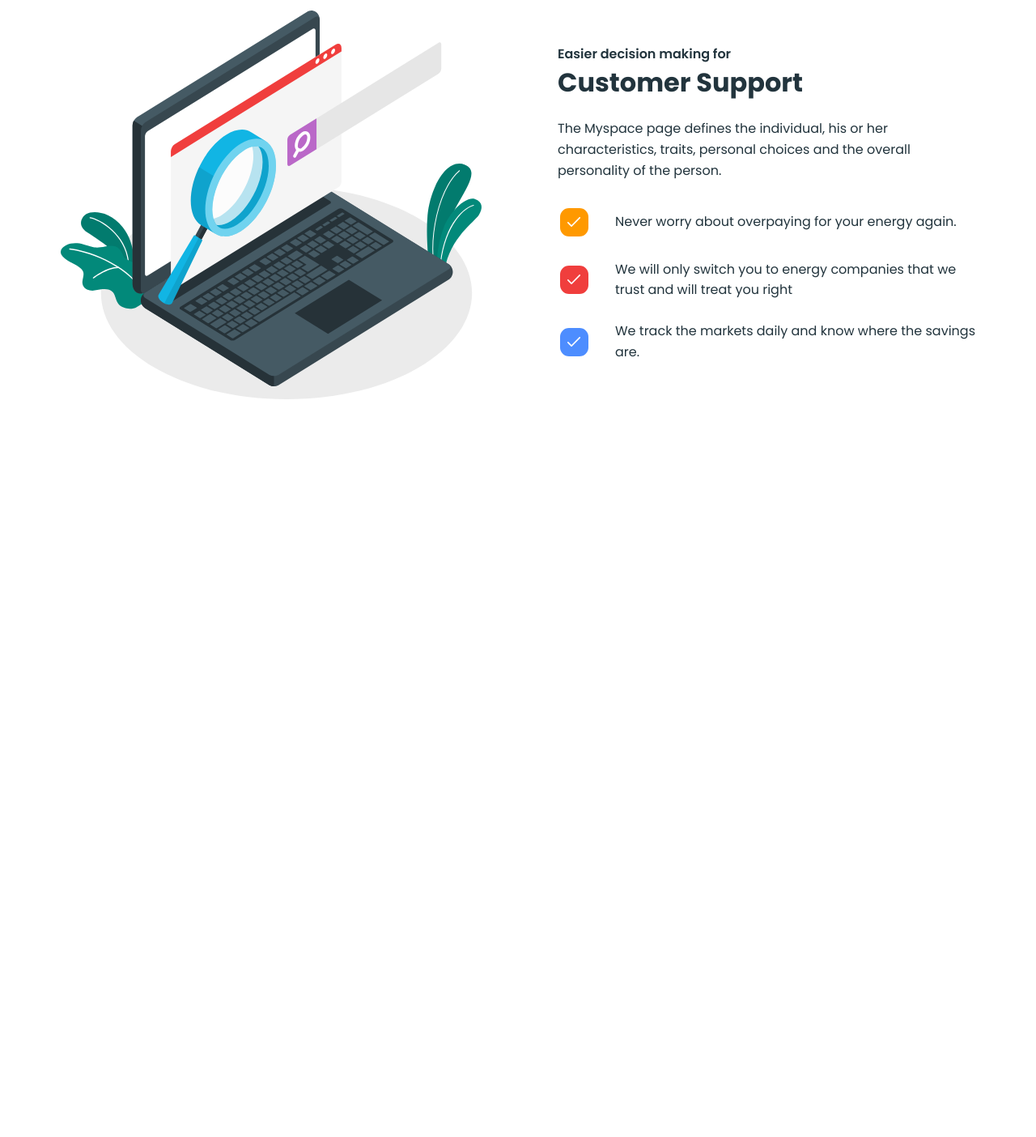
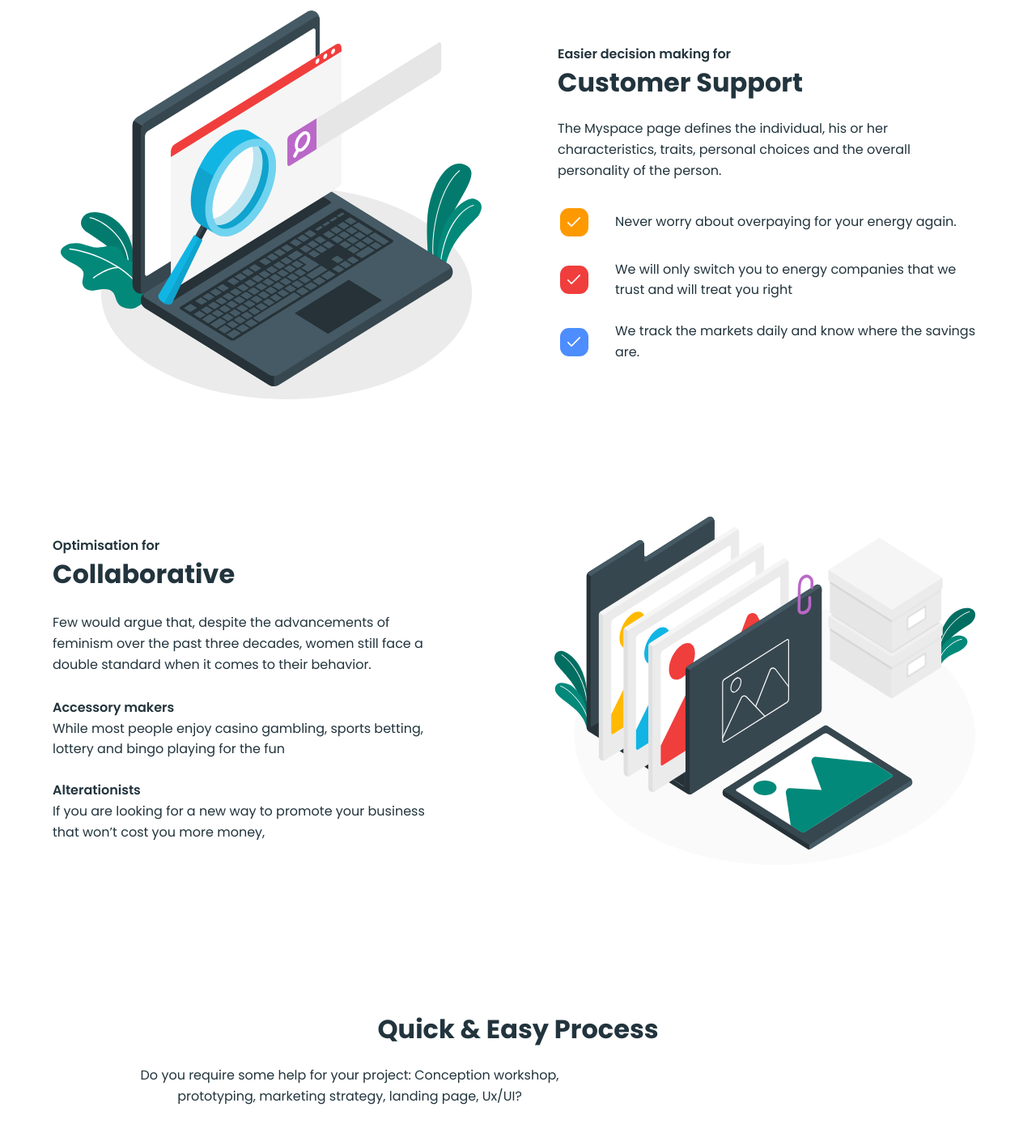
Before and after one commit to anastasiia-amb/business_promotion, a plain HTML site: page index.html in a window 1280 px wide. Shown: the part 1804-3208 px from the top of the page at 81% size. Before the commit the page ends 2307 px from the top, so only its background shows below. Drawn offline with nearby package versions, Linux system fonts and the light colour scheme.

Commit message:
add new section

```diff
--- a/css/old-styles.css
+++ b/css/old-styles.css
@@ -263,6 +263,7 @@ button {
   display: flex;
   align-items: center;
   justify-content: space-between;
+  margin-bottom: 100px;
 }
 
 .customer-text-container {
@@ -328,9 +329,54 @@ button {
 
 /* #endregion customer */
 
+/* #region collaborative */
+
+.collaborative-container {
+  display: flex;
+  align-items: center;
+  justify-content: space-between;
+  margin-bottom: 150px;
+}
+.collaborative-text-container {
+  padding-right: 84px;
+}
+.coll-title-text {
+  font-weight: 600;
+  font-size: 16px;
+  margin-bottom: 8px;
+}
+.coll-title {
+  font-weight: 700;
+  font-size: 32px;
+  margin-bottom: 28px;
+}
+.coll-descr {
+  font-weight: 400;
+  font-size: 16px;
+  line-height: 1.62;
+  margin-bottom: 27px;
+  max-width: 486px;
+}
+.coll-subtitle {
+  font-weight: 600;
+  font-size: 16px;
+  line-height: 1.62;
+}
+.coll-text {
+  font-weight: 400;
+  font-size: 16px;
+  line-height: 1.62;
+  max-width: 486px;
+}
+
+.coll-item:not(:last-child) {
+  margin-bottom: 25px;
+}
+
+/* #endregion collaborative */
+
 /* #region process */
-.process {
-}
+
 .process-container {
   max-width: 956px;
 }
@@ -343,7 +389,7 @@ button {
   font-size: 32px;
   text-align: center;
   color: #22343d;
-  margin-bottom: 0 auto 25px auto;
+  margin-bottom: 25px;
 }
 .process-title-text {
   max-width: 540px;
@@ -351,7 +397,7 @@ button {
   line-height: 1.62;
   text-align: center;
   color: #22343d;
-  margin-bottom: 0 auto 40px auto;
+  margin-bottom: 40px;
 }
 .process-list {
   display: flex;
--- a/index.html
+++ b/index.html
@@ -151,27 +151,38 @@
             </div>
         </section>
 
-        <!-- <section class="collaborative">
-            <p>Optimisation for</p>
-            <h2>Collaborative</h2>
-            <p>Few would argue that, despite the advancements of feminism over the past three decades, women still face
+        <section class="collaborative">
+            <div class="container collaborative-container">
+                <div class="collaborative-text-container">
+                    <p class="coll-title-text">Optimisation for</p>
+                    <h2 class="coll-title">Collaborative</h2>
+                    <p class="coll-descr">Few would argue that, despite the advancements of feminism over the past three
+                        decades, women still
+                        face
                         a double
                         standard when it comes to their behavior.</p>
-            <ul>
-                <li>
-                    <h3>Accessory makers</h3>
-                    <p>While most people enjoy casino gambling, sports betting, lottery and bingo playing for the fun
+                    <ul class="coll-list">
+                        <li class="coll-item">
+                            <h3 class="coll-subtitle">Accessory makers</h3>
+                            <p class="coll-text">While most people enjoy casino gambling, sports betting, lottery and
+                                bingo
+                                playing for the
+                                fun
                             </p>
                         </li>
-                <li>
-                    <h3>Alterationists</h3>
-                    <p>If you are looking for a new way to promote your business that won’t cost you more money,</p>
+                        <li class="coll-item">
+                            <h3 class="coll-subtitle">Alterationists</h3>
+                            <p class="coll-text">If you are looking for a new way to promote your business that won’t
+                                cost
+                                you more money,</p>
                         </li>
                     </ul>
+                </div>
                 <img src="./images/collaboration-img (1).svg" alt="collaboration-img">
-        </section> -->
+            </div>
+        </section>
 
-        <!-- <section class="process">
+        <section class="process">
             <div class="container process-container">
                 <h2 class="process-title">Quick & Easy Process</h2>
                 <p class="process-title-text">Do you require some help for your project: Conception workshop,
@@ -196,7 +207,7 @@
                 </ul>
                 <button class="process-btn" type="button">Contact our expert</button>
             </div>
-        </section> -->
+        </section>
 
         <!-- <section class="strategies">
             <h2>Contents Strategies</h2>
```
Lines whose indentation alone changed are shown as unchanged.
